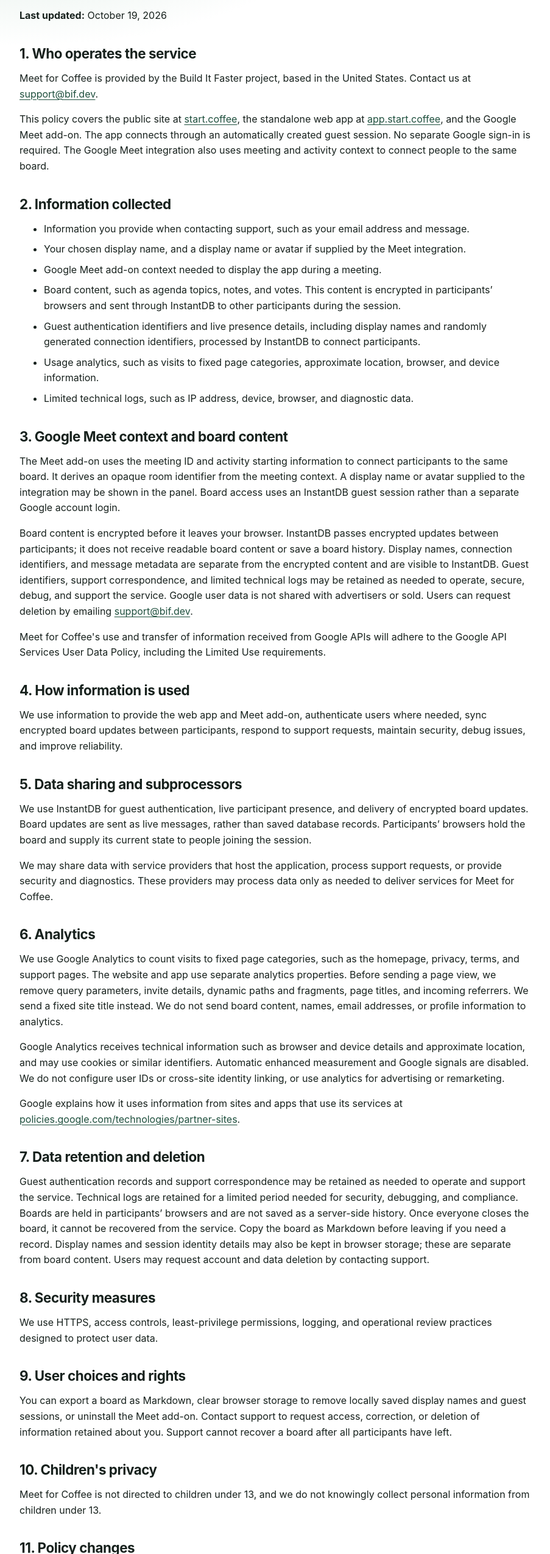
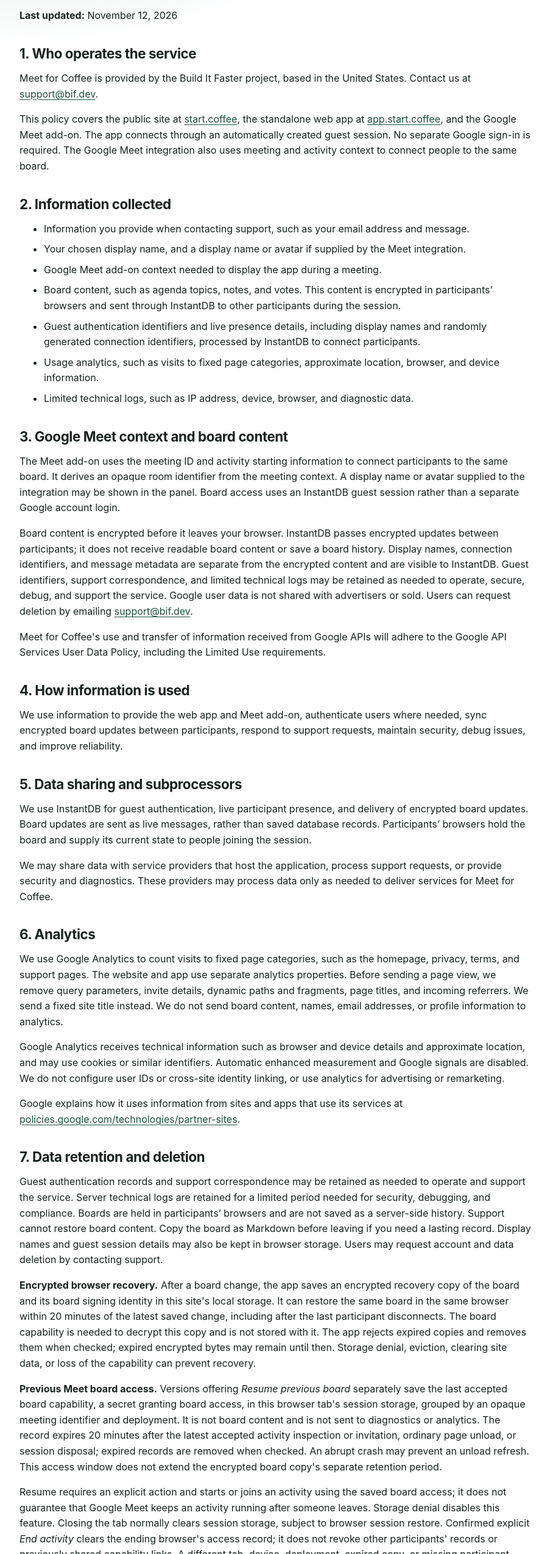
Before and after one commit to Build-It-Faster/coffee-home, a plain HTML site: page privacy/index.html in a window 1280 px wide. Shown: the part 252-2800 px from the top of the page at 61% size, without its empty margins (188-1091 px from the left). Drawn offline with Linux system fonts and the light colour scheme.

Commit message:
Disclose browser board recovery and local diagnostics (#9)
* docs: disclose browser board recovery and local diagnostics

* docs: distinguish tab signing identity retention

```diff
--- a/privacy/index.html
+++ b/privacy/index.html
@@ -34,7 +34,7 @@
     <main class="policy">
       <h1>Privacy Policy</h1>
       <p><strong>Effective date:</strong> June 18, 2026</p>
-      <p><strong>Last updated:</strong> October 19, 2026</p>
+      <p><strong>Last updated:</strong> November 12, 2026</p>
 
       <h2>1. Who operates the service</h2>
       <p>Meet for Coffee is provided by the Build It Faster project, based in the United States. Contact us at <a href="mailto:support@bif.dev">support@bif.dev</a>.</p>
@@ -71,13 +71,19 @@
       <p>Google explains how it uses information from sites and apps that use its services at <a href="https://policies.google.com/technologies/partner-sites">policies.google.com/technologies/partner-sites</a>.</p>
 
       <h2>7. Data retention and deletion</h2>
-      <p>Guest authentication records and support correspondence may be retained as needed to operate and support the service. Technical logs are retained for a limited period needed for security, debugging, and compliance. Boards are held in participants’ browsers and are not saved as a server-side history. Once everyone closes the board, it cannot be recovered from the service. Copy the board as Markdown before leaving if you need a record. Display names and session identity details may also be kept in browser storage; these are separate from board content. Users may request account and data deletion by contacting support.</p>
+      <p>Guest authentication records and support correspondence may be retained as needed to operate and support the service. Server technical logs are retained for a limited period needed for security, debugging, and compliance. Boards are held in participants’ browsers and are not saved as a server-side history. Support cannot restore board content. Copy the board as Markdown before leaving if you need a lasting record. Display names and guest session details may also be kept in browser storage. Users may request account and data deletion by contacting support.</p>
+      <p><strong>Encrypted browser recovery.</strong> After a board change, the app saves an encrypted recovery copy of the board and its board signing identity in this site's local storage. It can restore the same board in the same browser within 20 minutes of the latest saved change, including after the last participant disconnects. The board capability is needed to decrypt this copy and is not stored with it. The app rejects expired copies and removes them when checked; expired encrypted bytes may remain until then. Storage denial, eviction, clearing site data, or loss of the capability can prevent recovery.</p>
+      <p><strong>Previous Meet board access.</strong> Versions offering <em>Resume previous board</em> separately save the last accepted board capability, a secret granting board access, in this browser tab's session storage, grouped by an opaque meeting identifier and deployment. It is not board content and is not sent to diagnostics or analytics. The record expires 20 minutes after the latest accepted activity inspection or invitation, ordinary page unload, or session disposal; expired records are removed when checked. An abrupt crash may prevent an unload refresh. This access window does not extend the encrypted board copy's separate retention period.</p>
+      <p>Resume requires an explicit action and starts or joins an activity using the saved board access; it does not guarantee that Google Meet keeps an activity running after someone leaves. Storage denial disables this feature. Closing the tab normally clears session storage, subject to browser session restore. Confirmed explicit <em>End activity</em> clears the ending browser's access record; it does not revoke other participants' records or previously shared capability links. A different tab, device, deployment, expired copy, or missing participant history can prevent recovery.</p>
+      <p><strong>Local browser diagnostics.</strong> The app keeps a bounded technical log in this site's local storage: up to 1,000 entries and approximately 512 KiB. Entries older than 24 hours are excluded and removed at the next prune, which runs every 20 writes and when opening or copying a log. Expired bytes may remain until pruning. Logs contain safe state transitions, counts, build markers and opaque meeting grouping, rather than raw error messages, board content or capabilities. Browser error capture keeps allowlisted classifications and up to four source-file/line coordinates. Logs are not automatically uploaded; <em>Copy debug log</em> copies a report locally for you to choose whether to share. When storage is blocked, only a bounded in-memory log is available.</p>
+
+      <p><strong>Tab writer identity.</strong> Separately from the encrypted recovery copy, the app keeps the board participant ID, signing key pair and highest reserved signing sequence in this tab's session storage. This record is readable by the app in the tab and helps retain vote ownership and prevent signing-sequence reuse. It contains no board content or board capability and has no 20-minute expiry. Confirmed <em>End activity</em> does not clear this separate identity record. Closing the tab normally clears it, subject to browser session restore; clearing this site's data removes it sooner. Losing or clearing it can change which participant owns new votes.</p>
 
       <h2>8. Security measures</h2>
       <p>We use HTTPS, access controls, least-privilege permissions, logging, and operational review practices designed to protect user data.</p>
 
       <h2>9. User choices and rights</h2>
-      <p>You can export a board as Markdown, clear browser storage to remove locally saved display names and guest sessions, or uninstall the Meet add-on. Contact support to request access, correction, or deletion of information retained about you. Support cannot recover a board after all participants have left.</p>
+      <p>You can export a board as Markdown, clear this site's browser data to remove local recovery copies, saved board access, diagnostics, display names and guest sessions, or uninstall the Meet add-on. Uninstalling does not necessarily clear the site's browser storage. Contact support to request access, correction, or deletion of information retained about you. Support cannot restore a board from server-side history; short-lived browser recovery is subject to the limits above.</p>
 
       <h2>10. Children's privacy</h2>
       <p>Meet for Coffee is not directed to children under 13, and we do not knowingly collect personal information from children under 13.</p>
```
